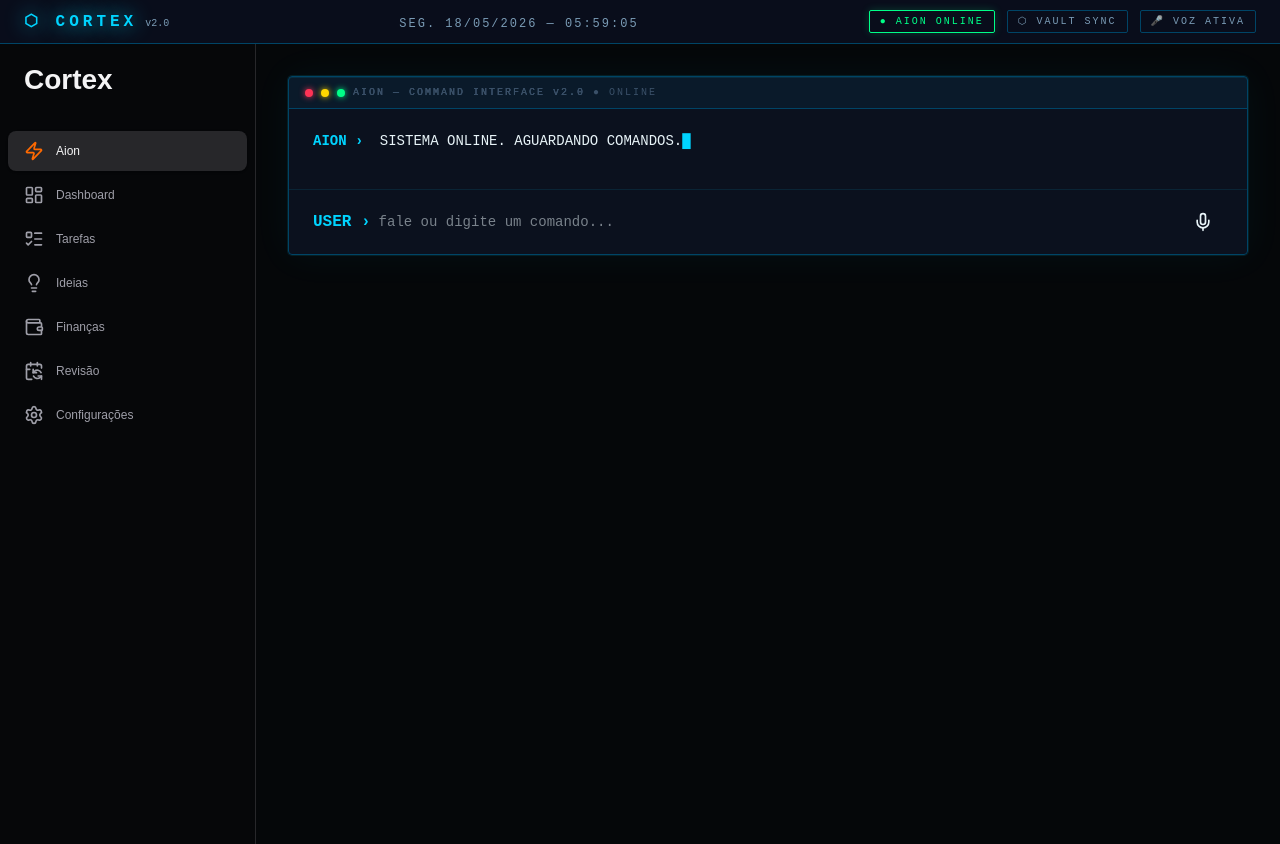
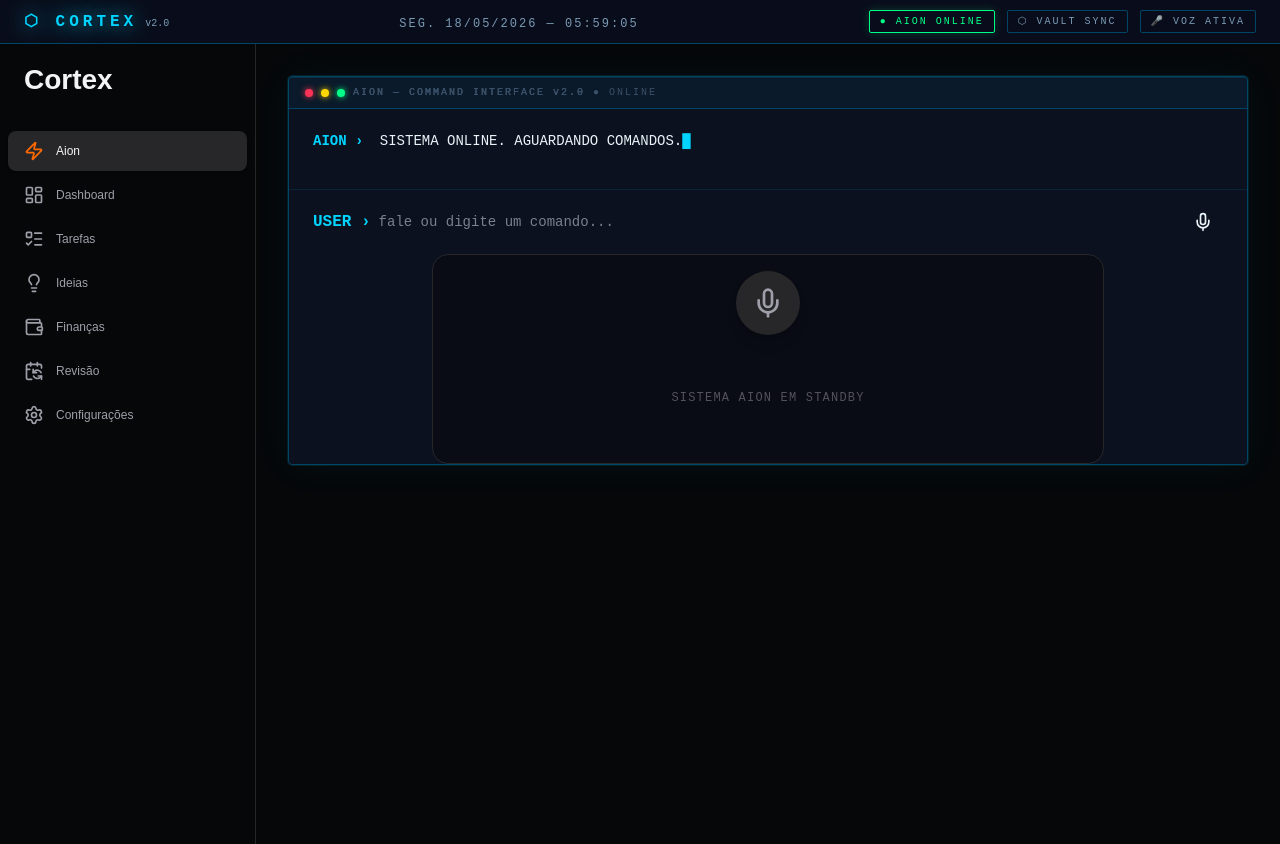
Before and after one commit to L-Edley/cortexapp, a Next.js app: page / in a window 1280 px wide. Built offline with nearby package versions, Linux system fonts and the light colour scheme; no server answers.

Commit message:
Nova atualização

```diff
--- a/components/CommandCenter.tsx
+++ b/components/CommandCenter.tsx
@@ -5,6 +5,7 @@ import { MicIcon, MicOff, Ear, AlertTriangle } from "lucide-react";
 import type { CortexApiResponse, CortexRecord } from "@/lib/types";
 import { saveRecord } from "@/lib/storageProvider";
 import { useVoice } from "@/hooks/useVoice";
+import VoiceCenter from "@/components/VoiceCenter";
 
 export default function CommandCenter() {
   const [message, setMessage] = useState("");
@@ -96,6 +97,11 @@ export default function CommandCenter() {
     }
   };
 
+  const handleVoiceCommand = async (transcript: string) => {
+    setMessage(transcript);
+    await handleSend(transcript);
+  };
+
   const handleMicClick = () => {
     if (isListening) {
       stopListening();
@@ -168,6 +174,8 @@ export default function CommandCenter() {
           <span>Seu navegador não suporta reconhecimento de voz.</span>
         </div>
       )}
+
+      <VoiceCenter onCommandComplete={handleVoiceCommand} />
     </div>
   );
 }
--- /dev/null
+++ b/components/VoiceCenter.tsx
@@ -0,0 +1,122 @@
+"use client";
+
+import { useState, useEffect, useRef } from "react";
+import { Mic, MicOff, Loader2 } from "lucide-react";
+
+interface VoiceCenterProps {
+  onCommandComplete: (command: string) => void;
+}
+
+export default function VoiceCenter({ onCommandComplete }: VoiceCenterProps) {
+  const [isListening, setIsListening] = useState(false);
+  const [interimText, setInterimText] = useState("");
+  const [finalText, setFinalText] = useState("");
+
+  const recognitionRef = useRef<any>(null);
+  const silenceTimerRef = useRef<NodeJS.Timeout | null>(null);
+
+  useEffect(() => {
+    const SpeechRecognition = window.SpeechRecognition || (window as any).webkitSpeechRecognition;
+
+    if (!SpeechRecognition) {
+      console.warn("API de reconhecimento de voz não suportada neste navegador.");
+      return;
+    }
+
+    const recognition = new SpeechRecognition();
+    recognition.lang = "pt-BR";
+    recognition.continuous = true;
+    recognition.interimResults = true;
+
+    recognition.onresult = (event: any) => {
+      let currentInterim = "";
+      let currentFinal = "";
+
+      for (let i = event.resultIndex; i < event.results.length; i++) {
+        const transcript = event.results[i][0].transcript;
+        if (event.results[i].isFinal) {
+          currentFinal += transcript;
+        } else {
+          currentInterim += transcript;
+        }
+      }
+
+      setInterimText(currentInterim);
+      if (currentFinal) {
+        setFinalText((prev) => prev + " " + currentFinal);
+      }
+
+      if (silenceTimerRef.current) clearTimeout(silenceTimerRef.current);
+
+      silenceTimerRef.current = setTimeout(() => {
+        const commandToSubmit = (finalText + " " + currentFinal + " " + currentInterim).trim();
+        if (commandToSubmit.length > 2) {
+          onCommandComplete(commandToSubmit);
+          setInterimText("");
+          setFinalText("");
+        }
+      }, 1500);
+    };
+
+    recognition.onerror = (event: any) => {
+      console.error("Erro no reconhecimento de voz:", event.error);
+      setIsListening(false);
+    };
+
+    recognition.onend = () => {
+      if (isListening) {
+        recognition.start();
+      }
+    };
+
+    recognitionRef.current = recognition;
+
+    return () => {
+      if (recognitionRef.current) recognitionRef.current.stop();
+      if (silenceTimerRef.current) clearTimeout(silenceTimerRef.current);
+    };
+  }, [isListening, finalText, onCommandComplete]);
+
+  const toggleListening = () => {
+    if (isListening) {
+      recognitionRef.current?.stop();
+      setIsListening(false);
+      setInterimText("");
+      setFinalText("");
+      if (silenceTimerRef.current) clearTimeout(silenceTimerRef.current);
+    } else {
+      setInterimText("");
+      setFinalText("");
+      recognitionRef.current?.start();
+      setIsListening(true);
+    }
+  };
+
+  return (
+    <div className="flex flex-col items-center w-full max-w-2xl mx-auto space-y-4 p-4 border border-zinc-800 bg-zinc-950/50 rounded-2xl">
+      <button
+        onClick={toggleListening}
+        className={`p-4 rounded-full transition-all duration-300 shadow-lg ${
+          isListening
+            ? "bg-cyan-500/20 text-cyan-400 animate-pulse shadow-cyan-500/20"
+            : "bg-zinc-800 text-zinc-400 hover:bg-zinc-700"
+        }`}
+      >
+        {isListening ? <Loader2 className="w-8 h-8 animate-spin" /> : <Mic className="w-8 h-8" />}
+      </button>
+
+      <div className="h-24 w-full flex items-center justify-center text-center px-4">
+        {isListening ? (
+          <p className="text-lg font-mono text-cyan-400">
+            {finalText} <span className="opacity-60">{interimText}</span>
+            <span className="animate-pulse">_</span>
+          </p>
+        ) : (
+          <p className="text-sm font-mono text-zinc-600 uppercase tracking-widest">
+            Sistema Aion em Standby
+          </p>
+        )}
+      </div>
+    </div>
+  );
+}
```
